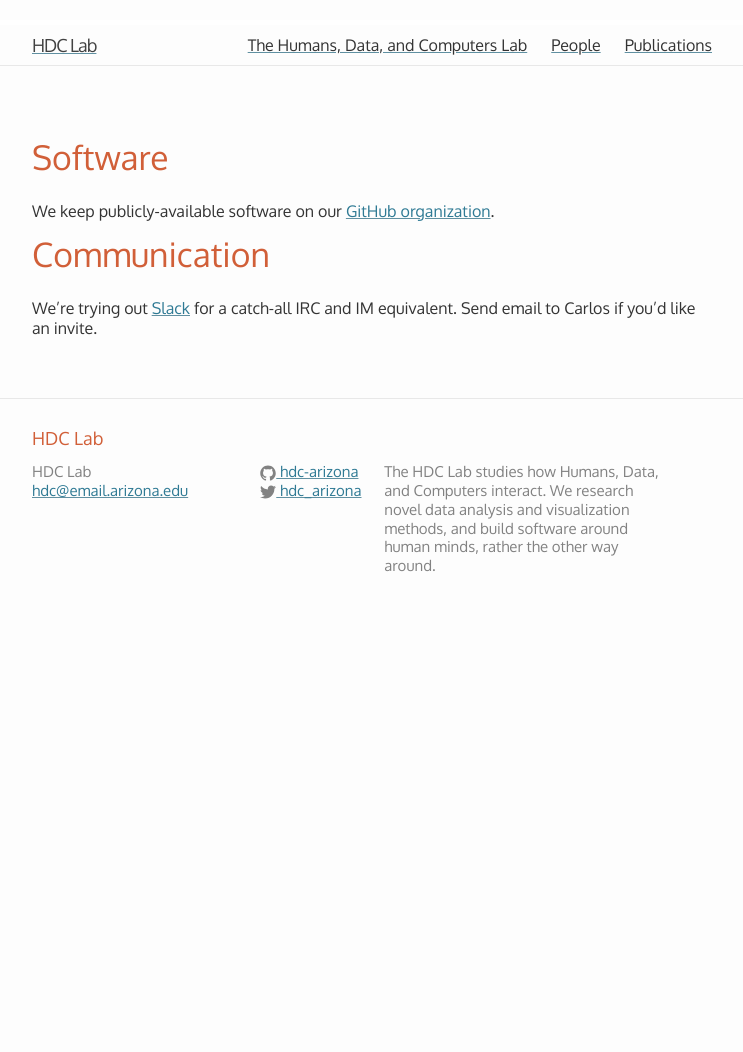
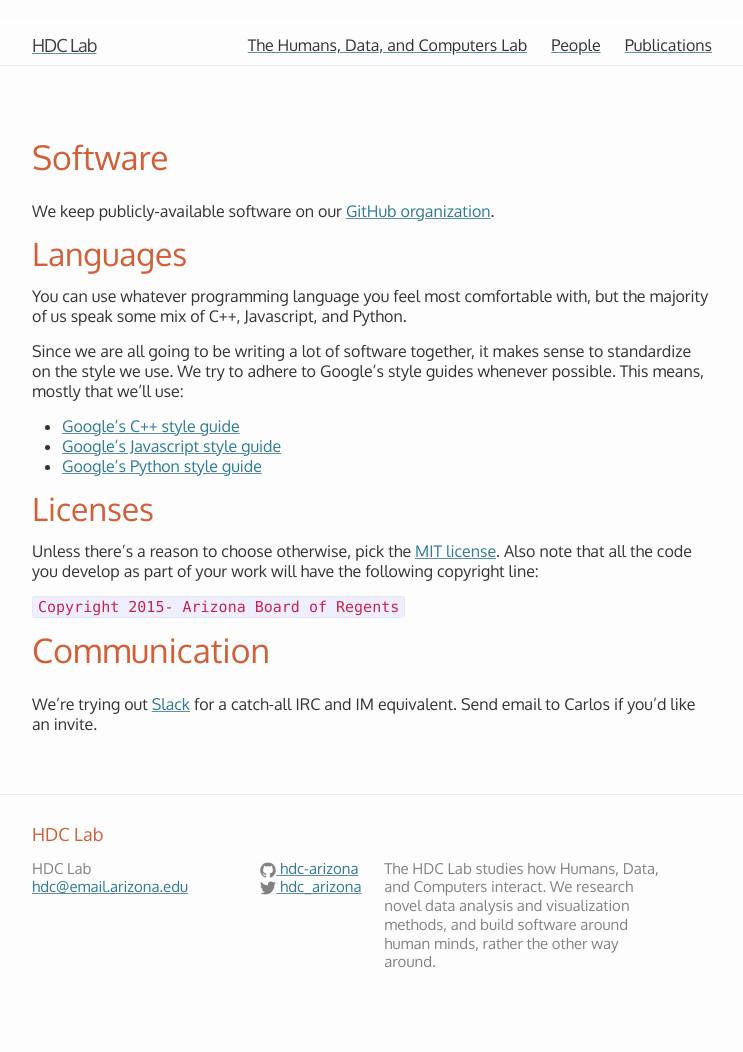
Before and after one commit to hdc-arizona/hdc-arizona.github.io, a Jekyll site: the page built from logistics.md, in a window 1280 px wide. Shown: the whole page, without its empty margins (268-1011 px from the left). Built offline with Jekyll 4.4.1, drawn with Linux system fonts in a browser that asks for light colours; before the commit the page ends 900 px from its top, so only the background shows below that.

Commit message:
style guides, licenses, copyright

```diff
--- a/logistics.md
+++ b/logistics.md
@@ -7,6 +7,29 @@ layout: page
 We keep publicly-available software on our
 [GitHub organization](http://github.com/hdc-arizona).
 
+## Languages
+
+You can use whatever programming language you feel most comfortable
+with, but the majority of us speak some mix of C++, Javascript, and
+Python.
+
+Since we are all going to be writing a lot of software together, it
+makes sense to standardize on the style we use. We try to adhere to
+Google's style guides whenever possible. This means, mostly that we'll use:
+
+* [Google's C++ style guide](https://google.github.io/styleguide/cppguide.html)
+* [Google's Javascript style guide](https://google.github.io/styleguide/javascriptguide.xml)
+* [Google's Python style guide](https://google.github.io/styleguide/pyguide.html)
+
+## Licenses
+
+Unless there's a reason to choose otherwise, pick the
+[MIT license](http://choosealicense.com/licenses/mit).  Also note that
+all the code you develop as part of your work will have the following
+copyright line:
+
+`Copyright 2015- Arizona Board of Regents`
+
 # Communication
 
 We're trying out [Slack](https://hdcarizona.slack.com/) for a
```
